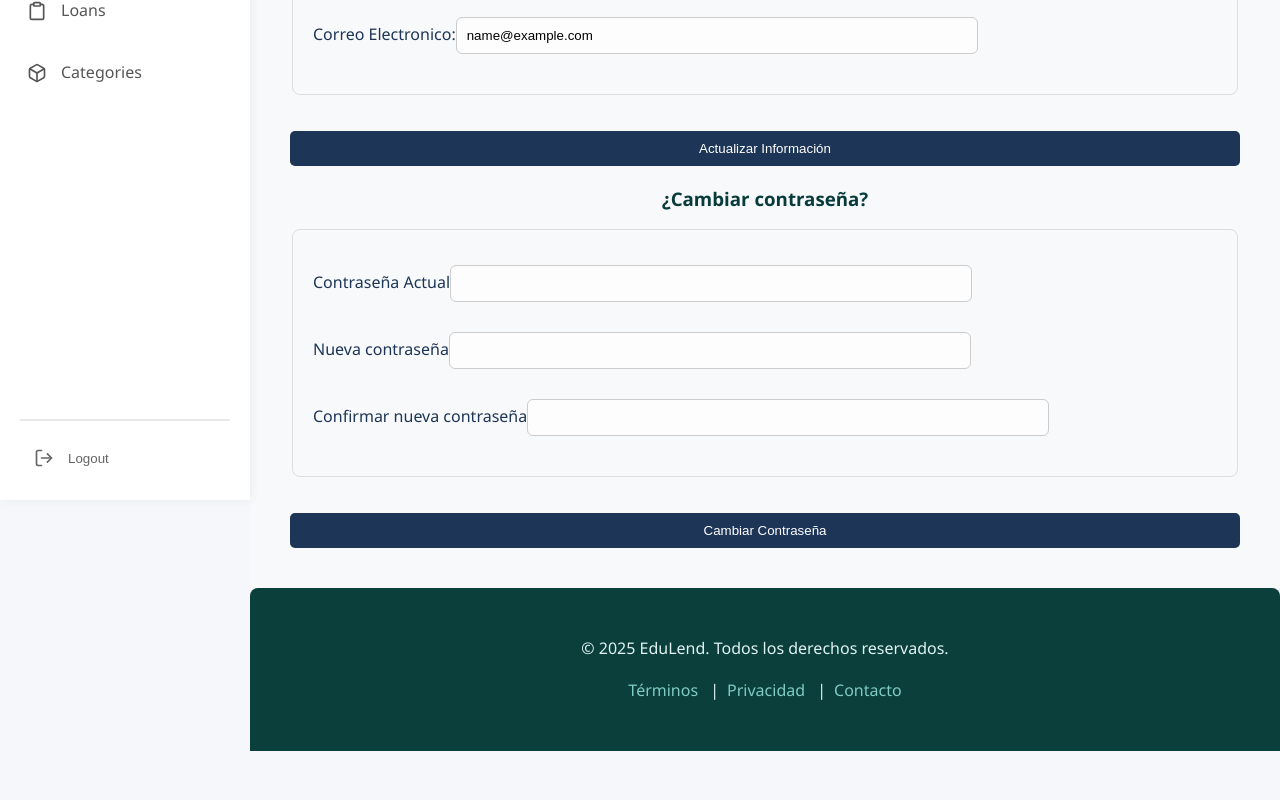
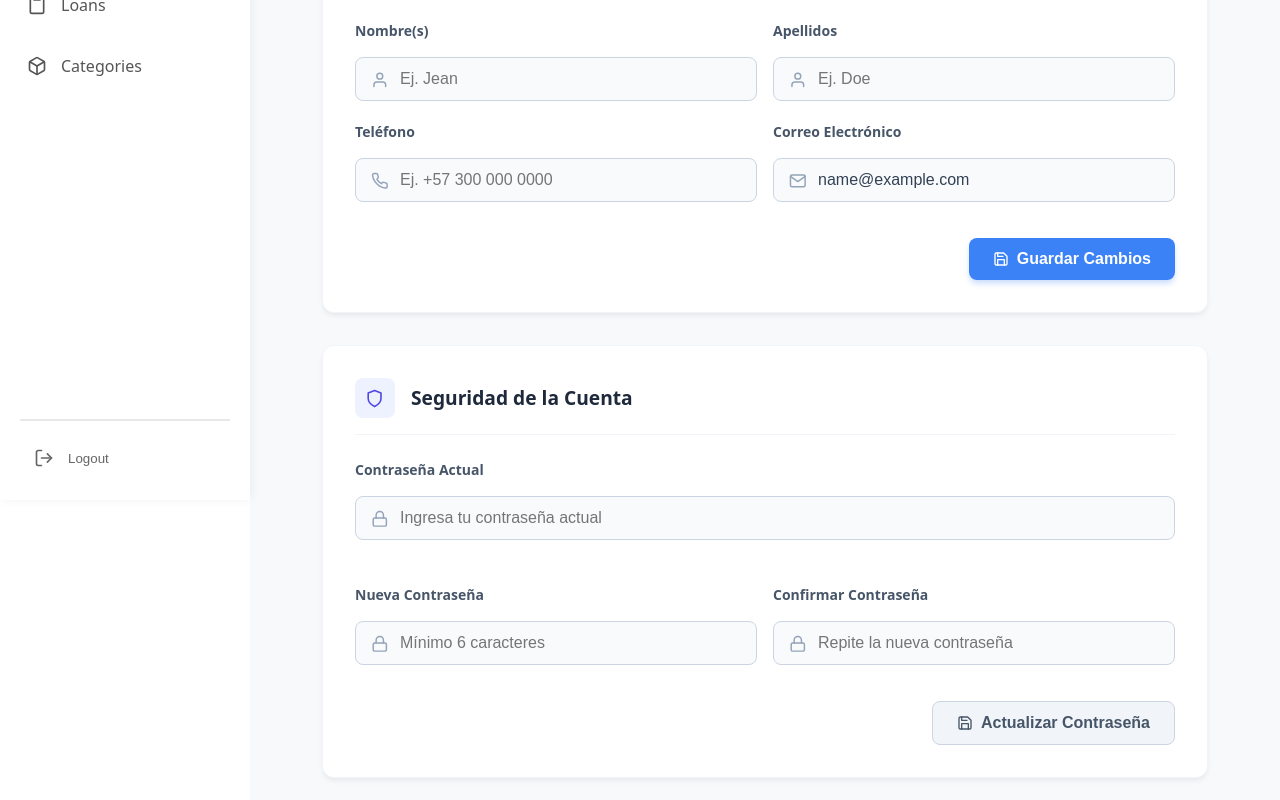
Before and after one commit to andres0818/Proyecto_web_II, a React (Vite) app: page /profile in a window 1280 px wide. Shown: the part 300-1100 px from the top of the page. Before the commit the page ends 1051 px from the top, so only its background shows below. Built offline with nearby package versions, Linux system fonts and the light colour scheme; sample sign-in values are in the browser's storage.

Commit message:
fix: ajuste de footer y formulario profile

```diff
--- a/src/components/Footer/Footer.css
+++ b/src/components/Footer/Footer.css
@@ -1,20 +1,37 @@
-footer {
-    background-color:
-        #0A3F3B;
-    color:
-        #E0F2F1;
+.footer-container {
+    background-color: transparent;
+    color: #64748b;
     text-align: center;
-    padding: 2rem 1rem;
-    border-radius: 8px 8px 0 0;
+    padding: 1.5rem;
+    margin-top: auto;
+    font-size: 0.9rem;
+    display: flex;
+    flex-direction: column;
+    align-items: center;
+    gap: 0.5rem;
+    border-top: 1px solid #e2e8f0;
 }
 
-footer a {
-    color:
-        #80CBC4;
-    text-decoration: none;
-    margin: 0 0.5rem;
+.footer-links {
+    display: flex;
+    gap: 1.5rem;
 }
 
-footer a:hover {
+.footer-links a {
+    color: #4f46e5;
+    text-decoration: none;
+    font-weight: 500;
+    transition: color 0.2s ease;
+}
+
+.footer-links a:hover {
+    color: #3730a3;
     text-decoration: underline;
 }
+
+@media (max-width: 768px) {
+    .footer-links {
+        gap: 1rem;
+        font-size: 0.85rem;
+    }
+}
--- a/src/components/Footer/Footer.jsx
+++ b/src/components/Footer/Footer.jsx
@@ -3,13 +3,13 @@ import './Footer.css';
 
 const Footer = () => {
   return (
-    <footer>
-        <p>&copy; 2025 EduLend. Todos los derechos reservados.</p>
-        <p>
-            <a href="#">Términos</a> |
-            <a href="#">Privacidad</a> |
+    <footer className="footer-container">
+        <p>&copy; {new Date().getFullYear()} EduLend. Todos los derechos reservados.</p>
+        <div className="footer-links">
+            <a href="#">Términos de Servicio</a>
+            <a href="#">Política de Privacidad</a>
             <a href="#">Contacto</a>
-        </p>
+        </div>
     </footer>
   );
 };
--- a/src/pages/Profile/Profile.css
+++ b/src/pages/Profile/Profile.css
@@ -1,88 +1,196 @@
-/* General */
-body {
-    font-family: 'Segoe UI', sans-serif;
-    background-color: #f5f7fa;
-    color: #1d3557;
-    line-height: 1.6;
+.profile-container {
+  padding: 2rem;
+  max-width: 900px;
+  margin: 0 auto;
 }
 
-/* Sección principal centrada */
-main.gestor {
-    display: flex;
-    justify-content: center;
-    padding: 40px 0;
+.profile-header {
+  margin-bottom: 2rem;
 }
 
-/* Contenedor del contenido dentro del gestor */
-main.gestor section {
-    background-color: #ffffff;
-    padding: 30px;
-    border-radius: 12px;
-    box-shadow: 0 2px 8px rgba(0, 0, 0, 0.05);
-    width: 100%;
-    max-width: 600px;
+.profile-header h1 {
+  font-size: 1.8rem;
+  color: #1e293b;
+  margin-bottom: 0.5rem;
 }
 
-/* Fieldsets */
-form fieldset {
-    border: 1px solid #ddd;
-    padding: 20px;
-    margin-bottom: 20px;
-    border-radius: 8px;
+.profile-header p {
+  color: #64748b;
+  font-size: 1rem;
 }
 
-/* Títulos */
-legend, h3 {
-    color: #083c3c;
-    margin-bottom: 15px;
-    font-weight: 600;
-    text-align: center;
+.profile-content {
+  display: flex;
+  flex-direction: column;
+  gap: 2rem;
 }
 
-/* Formulario */
-form label {
-    display: block;
-    margin-top: 15px;
-    margin-bottom: 5px;
-    font-weight: 500;
+.profile-card {
+  background: white;
+  border-radius: 12px;
+  padding: 2rem;
+  box-shadow: 0 4px 6px -1px rgba(0, 0, 0, 0.05), 0 2px 4px -1px rgba(0, 0, 0, 0.03);
+  border: 1px solid #f1f5f9;
 }
 
-form input[type="text"],
-form input[type="email"],
-form input[type="password"] {
-    width: 100%;
-    max-width: 500px;
-    padding: 10px;
-    border: 1px solid #ccc;
-    border-radius: 6px;
-    background-color: #fdfdfd;
-    margin-bottom: 15px;
+.card-header {
+  display: flex;
+  align-items: center;
+  gap: 1rem;
+  margin-bottom: 1.5rem;
+  padding-bottom: 1rem;
+  border-bottom: 1px solid #f1f5f9;
 }
 
-/* Botón de guardar cambios */
-form button {
-    margin-top: 20px;
-    padding: 10px 20px;
-    background-color: #1d3557;
-    color: #ffffff;
-    border: none;
-    border-radius: 5px;
-    cursor: pointer;
-    transition: 0.3s;
-    width: 100%;
+.card-header .icon-wrapper {
+  background: #eef2ff;
+  color: #4f46e5;
+  width: 40px;
+  height: 40px;
+  border-radius: 8px;
+  display: flex;
+  align-items: center;
+  justify-content: center;
+  font-size: 1.2rem;
 }
 
-form button:hover {
-    background-color: #457b9d;
+.card-header h2 {
+  font-size: 1.2rem;
+  color: #1e293b;
+  margin: 0;
 }
 
-/* Enlace de cerrar sesión */
-section div a {
-    color: #1d3557;
-    font-weight: 500;
-    text-decoration: none;
+/* Form Styles */
+.modern-form {
+  display: flex;
+  flex-direction: column;
+  gap: 1.25rem;
 }
 
-section div a:hover {
-    text-decoration: underline;
+.form-row {
+  display: flex;
+  gap: 1.5rem;
 }
+
+.form-row > .form-group {
+  flex: 1;
+}
+
+.form-group {
+  display: flex;
+  flex-direction: column;
+  gap: 0.5rem;
+}
+
+.form-group label {
+  font-size: 0.9rem;
+  font-weight: 500;
+  color: #475569;
+}
+
+.input-with-icon {
+  position: relative;
+  display: flex;
+  align-items: center;
+}
+
+.input-with-icon .input-icon {
+  position: absolute;
+  left: 1rem;
+  color: #94a3b8;
+  font-size: 1.1rem;
+}
+
+.input-with-icon input {
+  width: 100%;
+  padding: 0.75rem 1rem 0.75rem 2.75rem !important;
+  border: 1px solid #e2e8f0;
+  border-radius: 8px;
+  font-size: 0.95rem;
+  color: #334155;
+  transition: all 0.2s ease;
+  background-color: #f8fafc;
+}
+
+.input-with-icon input:focus {
+  outline: none;
+  border-color: #4f46e5;
+  background-color: white;
+  box-shadow: 0 0 0 3px rgba(79, 70, 229, 0.1);
+}
+
+.form-actions {
+  display: flex;
+  justify-content: flex-end;
+  margin-top: 1rem;
+}
+
+.btn-primary, .btn-secondary {
+  display: flex;
+  align-items: center;
+  gap: 0.5rem;
+  padding: 0.75rem 1.5rem;
+  border-radius: 8px;
+  font-weight: 500;
+  font-size: 0.95rem;
+  cursor: pointer;
+  transition: all 0.2s ease;
+  border: none;
+}
+
+.btn-primary {
+  background-color: #4f46e5;
+  color: white;
+}
+
+.btn-primary:hover {
+  background-color: #4338ca;
+  transform: translateY(-1px);
+}
+
+.btn-secondary {
+  background-color: #1e293b;
+  color: white;
+}
+
+.btn-secondary:hover {
+  background-color: #0f172a;
+  transform: translateY(-1px);
+}
+
+/* Alerts */
+.alert {
+  padding: 1rem;
+  border-radius: 8px;
+  margin-bottom: 1.5rem;
+  font-size: 0.9rem;
+  font-weight: 500;
+}
+
+.alert-success {
+  background-color: #f0fdf4;
+  color: #166534;
+  border: 1px solid #bbf7d0;
+}
+
+.alert-error {
+  background-color: #fef2f2;
+  color: #991b1b;
+  border: 1px solid #fecaca;
+}
+
+/* Responsive */
+@media (max-width: 768px) {
+  .form-row {
+    flex-direction: column;
+    gap: 1.25rem;
+  }
+
+  .profile-container {
+    padding: 1rem;
+  }
+
+  .profile-card {
+    padding: 1.5rem;
+  }
+}
--- a/src/pages/Profile/Profile.jsx
+++ b/src/pages/Profile/Profile.jsx
@@ -1,11 +1,11 @@
 import { useState, useEffect } from "react";
 import { useAuth } from "../../context/AuthContext";
 import UserService from "../../services/userService";
+import { FiUser, FiLock, FiSave, FiShield, FiMail, FiPhone } from 'react-icons/fi';
 import "./Profile.css";
 
 const Profile = () => {
-
-  const { user, login } = useAuth();
+  const { user } = useAuth();
   const [formData, setFormData] = useState({
     first_name: "",
     last_name: "",
@@ -40,11 +40,8 @@ const Profile = () => {
 
   const handleUpdateInfo = async (e) => {
     e.preventDefault();
+    setMsg("");
     try {
-      // Create user DTO matching backend expectation
-      // Note: Backend might require password when updating, so we might need a separate endpoint for password change
-      // For now, we update basic info sending the existing role and a dummy password if it's required by the DTO,
-      // or hopefully the backend allows partial updates. Let's assume it requires full DTO.
       await UserService.update(user.userId, {
         first_name: formData.first_name,
         last_name: formData.last_name,
@@ -52,7 +49,7 @@ const Profile = () => {
         phone_number: formData.phone_number,
         user_role: user.user_role
       });
-      setMsg("Información actualizada correctamente. (Inicia sesión de nuevo para ver los cambios globales si es necesario)");
+      setMsg("Información actualizada correctamente.");
     } catch (err) {
       console.error(err);
       setMsg("Error al actualizar la información.");
@@ -64,7 +61,7 @@ const Profile = () => {
     setPassMsg("");
 
     if (formData.password_new !== formData.password_confirmar) {
-      setPassMsg("Las nuevas contraseñas no coinciden.");
+      setPassMsg("Error: Las nuevas contraseñas no coinciden.");
       return;
     }
 
@@ -78,7 +75,6 @@ const Profile = () => {
       await UserService.changePassword(user.userId, payload);
       setPassMsg("¡Contraseña actualizada con éxito!");
 
-      // Limpiar los campos de contraseña
       setFormData(prev => ({
         ...prev,
         password_actual: "",
@@ -92,102 +88,170 @@ const Profile = () => {
   };
 
   return (
-    <>
-      {msg && <div style={{ marginBottom: "1rem", color: "blue" }}>{msg}</div>}
-      <form onSubmit={handleUpdateInfo}>
-        <fieldset>
-          <legend>Información personal</legend>
+    <div className="profile-container">
+      <div className="profile-header">
+        <h1>Mi Perfil</h1>
+        <p>Administra tu información personal y configuración de seguridad.</p>
+      </div>
 
-          <label>
-            Nombre(s):
+      <div className="profile-content">
+        {/* Tarjeta de Información Personal */}
+        <div className="profile-card">
+          <div className="card-header">
+            <div className="icon-wrapper">
+              <FiUser />
+            </div>
+            <h2>Información Personal</h2>
+          </div>
+
+          {msg && (
+            <div className={`alert ${msg.includes("Error") ? "alert-error" : "alert-success"}`}>
+              {msg}
+            </div>
+          )}
+
+          <form onSubmit={handleUpdateInfo} className="modern-form">
+            <div className="form-row">
+              <div className="form-group">
+                <label>Nombre(s)</label>
+                <div className="input-with-icon">
+                  <FiUser className="input-icon" />
                   <input
                     type="text"
                     name="first_name"
                     value={formData.first_name}
                     onChange={handleChange}
+                    required
+                    placeholder="Ej. Jean"
                   />
-          </label>
-
-          <label>
-            Apellidos:
+                </div>
+              </div>
+              <div className="form-group">
+                <label>Apellidos</label>
+                <div className="input-with-icon">
+                  <FiUser className="input-icon" />
                   <input
                     type="text"
                     name="last_name"
                     value={formData.last_name}
                     onChange={handleChange}
+                    required
+                    placeholder="Ej. Doe"
                   />
-          </label>
+                </div>
+              </div>
+            </div>
 
-          <label>
-            Teléfono:
+            <div className="form-row">
+              <div className="form-group">
+                <label>Teléfono</label>
+                <div className="input-with-icon">
+                  <FiPhone className="input-icon" />
                   <input
                     type="text"
                     name="phone_number"
                     value={formData.phone_number}
                     onChange={handleChange}
+                    required
+                    placeholder="Ej. +57 300 000 0000"
                   />
-          </label>
-
-          <label>
-            Correo Electronico:
+                </div>
+              </div>
+              <div className="form-group">
+                <label>Correo Electrónico</label>
+                <div className="input-with-icon">
+                  <FiMail className="input-icon" />
                   <input
                     type="email"
                     name="email"
                     value={formData.email}
                     onChange={handleChange}
+                    required
+                    placeholder="ejemplo@correo.com"
                   />
-          </label>
-        </fieldset>
-        <button type="submit" style={{ marginTop: "1rem" }}>Actualizar Información</button>
+                </div>
+              </div>
+            </div>
+
+            <div className="form-actions">
+              <button type="submit" className="btn-primary">
+                <FiSave /> Guardar Cambios
+              </button>
+            </div>
           </form>
+        </div>
 
-      <h3>¿Cambiar contraseña?</h3>
-      {passMsg && <div style={{ marginBottom: "1rem", color: passMsg.includes("Error") || passMsg.includes("no coinciden") ? "red" : "green" }}>{passMsg}</div>}
+        {/* Tarjeta de Seguridad */}
+        <div className="profile-card">
+          <div className="card-header">
+            <div className="icon-wrapper">
+              <FiShield />
+            </div>
+            <h2>Seguridad de la Cuenta</h2>
+          </div>
 
-      <form onSubmit={handlePasswordChange}>
-        <fieldset>
+          {passMsg && (
+            <div className={`alert ${passMsg.includes("Error") || passMsg.includes("no coinciden") ? "alert-error" : "alert-success"}`}>
+              {passMsg}
+            </div>
+          )}
 
-          <label htmlFor="password_actual">
-            Contraseña Actual
+          <form onSubmit={handlePasswordChange} className="modern-form">
+            <div className="form-group">
+              <label>Contraseña Actual</label>
+              <div className="input-with-icon">
+                <FiLock className="input-icon" />
                 <input
                   type="password"
                   name="password_actual"
-              id="password_actual"
                   value={formData.password_actual}
                   onChange={handleChange}
                   required
+                  placeholder="Ingresa tu contraseña actual"
                 />
-          </label>
+              </div>
+            </div>
 
-          <label htmlFor="password_new">
-            Nueva contraseña
+            <div className="form-row">
+              <div className="form-group">
+                <label>Nueva Contraseña</label>
+                <div className="input-with-icon">
+                  <FiLock className="input-icon" />
                   <input
                     type="password"
                     name="password_new"
-              id="password_new"
                     value={formData.password_new}
                     onChange={handleChange}
                     required
+                    placeholder="Mínimo 6 caracteres"
                   />
-          </label>
-
-          <label htmlFor="password_confirmar">
-            Confirmar nueva contraseña
+                </div>
+              </div>
+              <div className="form-group">
+                <label>Confirmar Contraseña</label>
+                <div className="input-with-icon">
+                  <FiLock className="input-icon" />
                   <input
                     type="password"
                     name="password_confirmar"
-              id="password_confirmar"
                     value={formData.password_confirmar}
                     onChange={handleChange}
                     required
+                    placeholder="Repite la nueva contraseña"
                   />
-          </label>
+                </div>
+              </div>
+            </div>
 
-        </fieldset>
-
-        <button type="submit" style={{ marginTop: "1rem" }}>Cambiar Contraseña</button>
+            <div className="form-actions">
+              <button type="submit" className="btn-secondary">
+                <FiSave /> Actualizar Contraseña
+              </button>
+            </div>
           </form>
-    </>
+        </div>
+      </div>
+    </div>
   );
 };
 
```
Also changed, not shown: 1 other file (tests, documents, lock files or other folders). Lines whose indentation alone changed are shown as unchanged.
